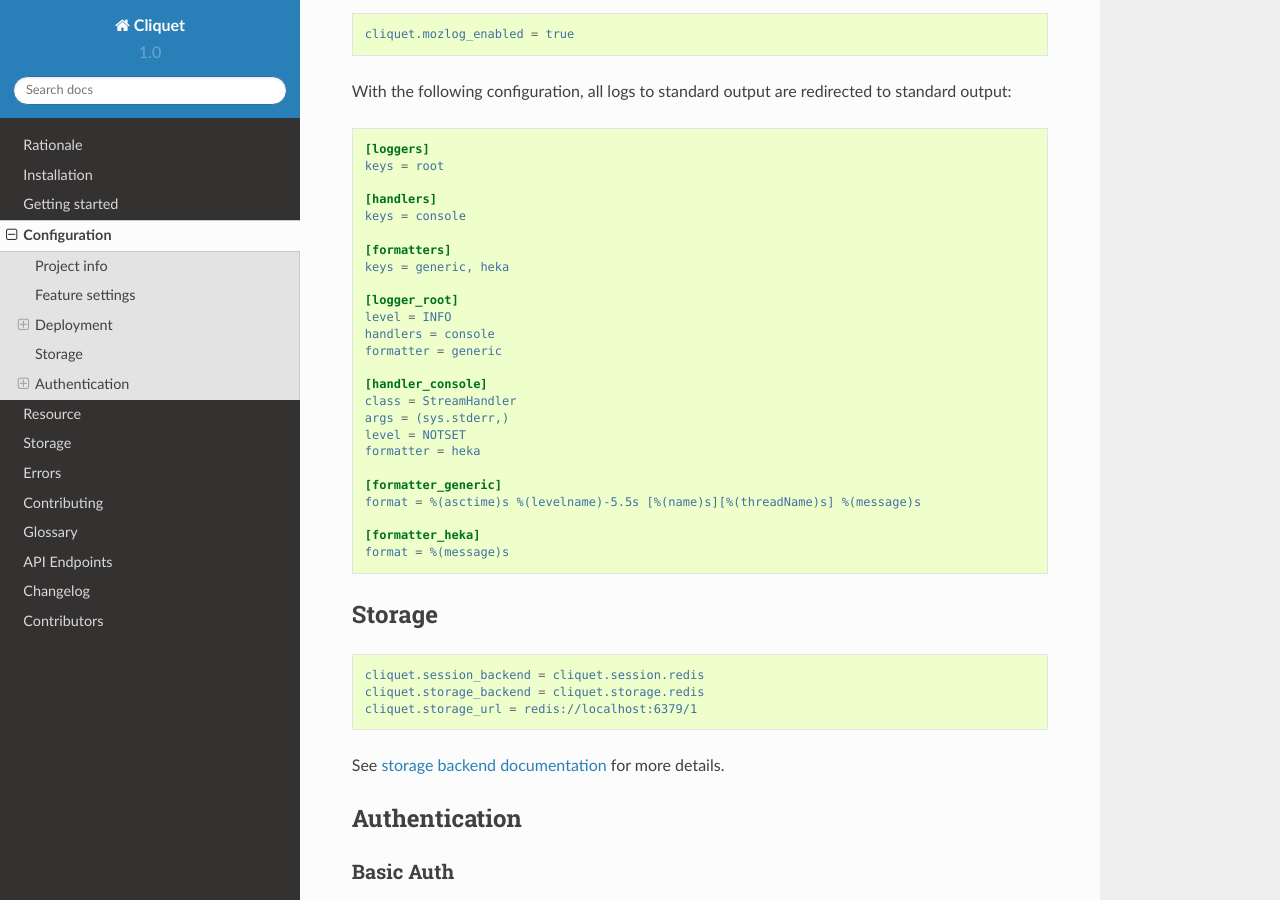
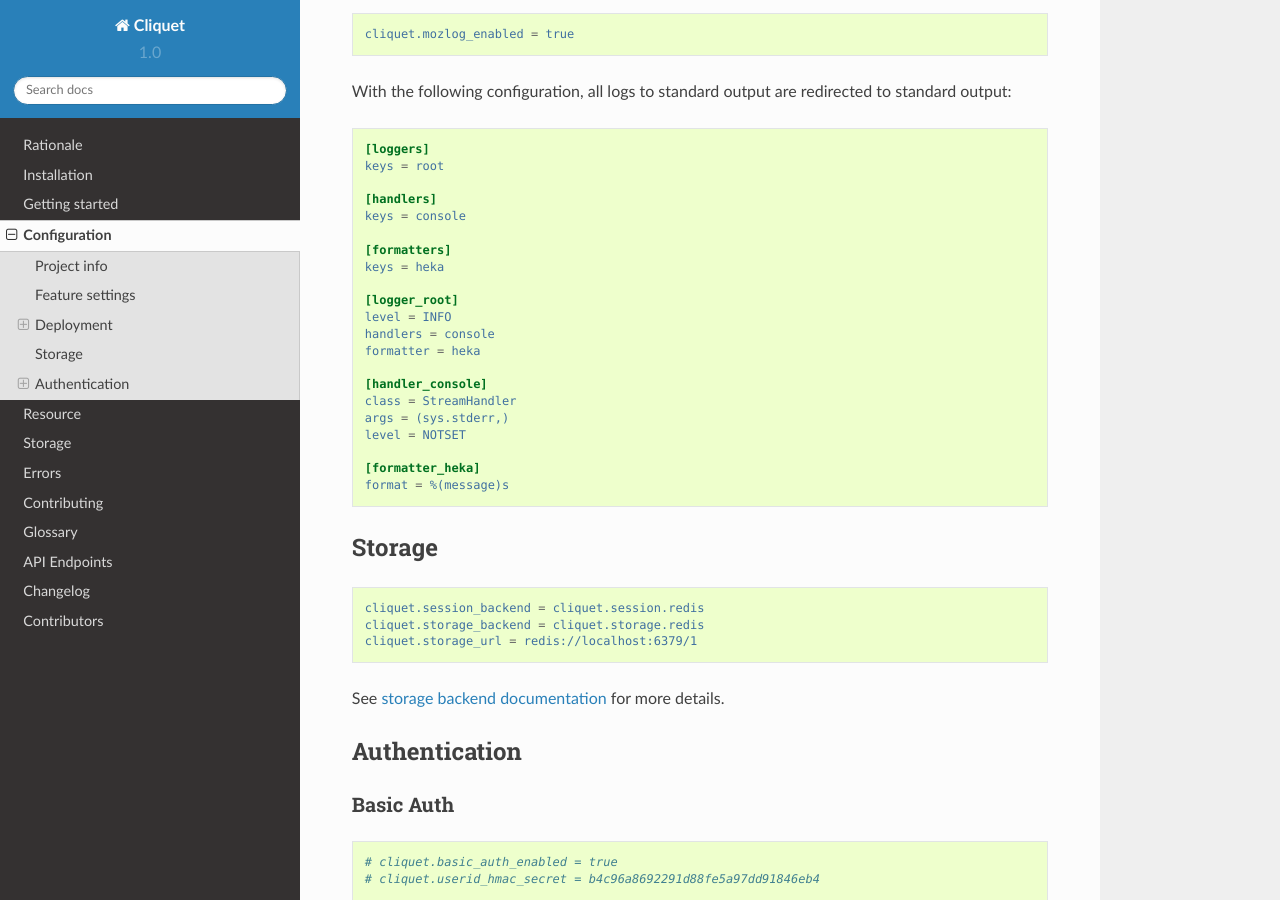
Before and after one commit to Kinto/kinto, a Sphinx documentation site: the page built from docs/configuration.rst, in a window 1280 px wide and 900 px high, scrolled down 745 px. Built offline with Sphinx 7.4.7 and the Read the Docs theme 2.0.0, drawn with Linux system fonts in a browser that asks for light colours.

```diff
--- a/docs/configuration.rst
+++ b/docs/configuration.rst
@@ -57,21 +57,17 @@ redirected to standard output:
     keys = console
 
     [formatters]
-    keys = generic, heka
+    keys = heka
 
     [logger_root]
     level = INFO
     handlers = console
-    formatter = generic
+    formatter = heka
 
     [handler_console]
     class = StreamHandler
     args = (sys.stderr,)
     level = NOTSET
-    formatter = heka
-
-    [formatter_generic]
-    format = %(asctime)s %(levelname)-5.5s [%(name)s][%(threadName)s] %(message)s
 
     [formatter_heka]
     format = %(message)s
```
Also changed, not shown: 2 other files.
